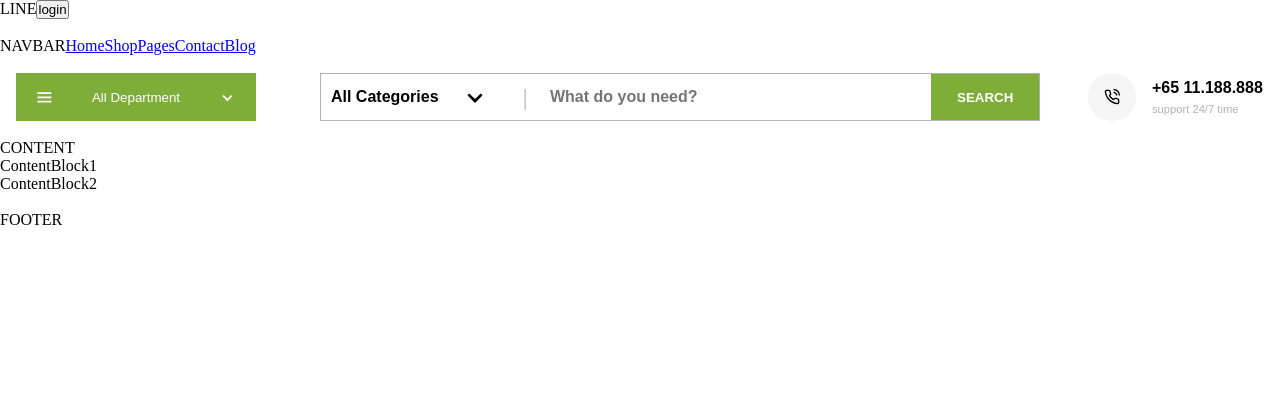
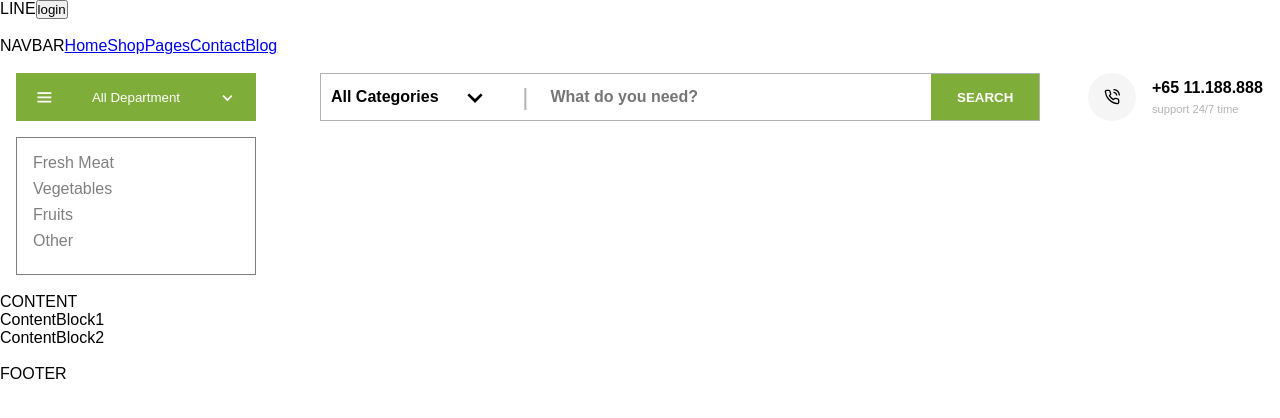
Before and after one commit to mederdiushekeev/Store-project-makers, a React (Create React App) app: page / in a window 1280 px wide. Both pictures are taken after a click on the button "All Department". Shown: the top 418 px of the page. Built offline with nearby package versions, Linux system fonts and the light colour scheme.

Commit message:
made testing department-button, by clicking the button shows any departments

```diff
--- a/src/components/GlobalPage/Navigation/Details/Depatments.jsx
+++ b/src/components/GlobalPage/Navigation/Details/Depatments.jsx
@@ -1,17 +1,14 @@
 import React from "react";
-import { BiChevronDown } from "react-icons/bi";
-import { BiMenu } from "react-icons/bi";
 
 const Depatments = () => {
   return (
-    <div className="department">
-      <button id="burger_btn">
-        <BiMenu style={{ width: "1.3rem", height: "1.3rem" }} />
-        All Department
-        <BiChevronDown
-          style={{ width: "1.3rem", height: "1.3rem" }}
-        />
-      </button>
+    <div>
+      <div className="depart_comps">
+        <p className="depart_comp">Fresh Meat</p>
+        <p className="depart_comp">Vegetables</p>
+        <p className="depart_comp">Fruits</p>
+        <p className="depart_comp">Other</p>
+      </div>
     </div>
   );
 };
--- a/src/components/GlobalPage/Navigation/Navigation.css
+++ b/src/components/GlobalPage/Navigation/Navigation.css
@@ -1,19 +1,21 @@
-*{
+* {
   box-sizing: border-box;
   padding: 0;
   margin: 0;
+  font-family: sans-serif;
 }
-.navigation{
+
+.inner_navigation {
   display: flex;
   justify-content: space-between;
 }
 
-.department{
+.department {
   width: 20%;
   margin-left: 1rem;
 }
 
-#burger_btn{
+#burger_btn {
   display: flex;
   padding: 0;
   justify-content: space-around;
@@ -21,11 +23,11 @@
   width: 15rem;
   height: 3rem;
   border: none;
-  background-color: #7FAD39;
+  background-color: #7fad39;
   color: white;
 }
 
-.block_search{
+.block_search {
   border: 0.01rem solid rgba(0, 0, 0, 0.307);
   width: 45rem;
   height: 3rem;
@@ -36,7 +38,7 @@
   color: rgba(0, 0, 0, 0.307);
 }
 
-#cat_btn{
+#cat_btn {
   height: 100%;
   border: none;
   width: 25%;
@@ -48,7 +50,7 @@
   align-items: center;
 }
 
-#search_inp{
+#search_inp {
   width: 50%;
   height: 100%;
   border: none;
@@ -56,16 +58,16 @@
   font-weight: 600;
 }
 
-#search_btn{
+#search_btn {
   height: 100%;
   border: none;
-  background-color: #7FAD39;
+  background-color: #7fad39;
   width: 15%;
   color: white;
   font-weight: 600;
 }
 
-#communication_call-icon{
+#communication_call-icon {
   background-color: #f5f5f5;
   display: flex;
   justify-content: center;
@@ -76,23 +78,35 @@
   margin-right: 1rem;
 }
 
-.communication{
+.communication {
   display: flex;
   align-items: center;
   width: 15%;
 }
 
-#call-number{
+#call-number {
   margin: 0;
   padding: 0;
-  font-family: sans-serif;
   margin-bottom: 0.4rem;
 }
 
-#call-sup{
+#call-sup {
   margin: 0;
   padding: 0;
-  font-family: sans-serif;
   font-size: 0.7rem;
   color: rgba(0, 0, 0, 0.307);
 }
+
+
+.depart_comps{
+  padding: 1rem;
+  margin-left: 1rem;
+  margin-top: 1rem;
+  width: 15rem;
+  border: 0.01rem solid rgba(0, 0, 0, 0.5);
+  color: rgba(0, 0, 0, 0.5);
+}
+
+.depart_comp{
+  margin-bottom: 0.5rem;
+}
--- a/src/components/GlobalPage/Navigation/Navigation.jsx
+++ b/src/components/GlobalPage/Navigation/Navigation.jsx
@@ -1,19 +1,32 @@
-import React from "react";
+import React, { useState } from "react";
 import Categories from "./Details/Categories";
 import Communication from "./Details/Communication";
 import Depatments from "./Details/Depatments";
 import './Navigation.css'
 import './images/arrow.png'
 import './images/burger-menu.png'
-
+import { BiChevronDown } from "react-icons/bi";
+import { BiMenu } from "react-icons/bi";
 
 const Navigation = () => {
+  const [department, setDepartment] = useState()
   return <div className="navigation">
-    <Depatments/>
-    <br/>
+    <div className="inner_navigation">
+    <div className="department">
+      <button onClick={() => setDepartment(!department)} id="burger_btn">
+        <BiMenu style={{ width: "1.3rem", height: "1.3rem" }} />
+        All Department
+        <BiChevronDown
+          style={{ width: "1.3rem", height: "1.3rem" }}
+          />
+      </button>
+    </div>
+
     <Categories/>
-    <br/>
+
     <Communication/>
+    </div>
+          {department ? <Depatments/> : null}
   </div>;
 };
 
--- a/src/components/GlobalPage/PageRoutes.jsx
+++ b/src/components/GlobalPage/PageRoutes.jsx
@@ -8,6 +8,7 @@ import Blog from "./Navbar/Details/Blog";
 import Contact from "./Navbar/Details/Contact";
 import Pages from "./Navbar/Details/Pages";
 import Shop from "./Navbar/Details/Shop";
+import Depatments from "./Navigation/Details/Depatments";
 
 const PageRoutes = () => {
   return (
@@ -16,14 +17,16 @@ const PageRoutes = () => {
         //! LINE components
         <Route path="autorization" element={<Autorization />} />
         //! NAVBAR components
-        <Route path="/" element={<Home />} />
+        <Route path="*" element={<Home />} />
         <Route path="shop" element={<Shop />} />
         <Route path="pages" element={<Pages />} />
         <Route path="contact" element={<Contact />} />
         <Route path="blog" element={<Blog />} />
-        //! NAVIGATION components //! CONTENT components
+        //! NAVIGATION components
+        //! CONTENT components
         <Route path="block1" element={<ContentBlock1 />} />
         <Route path="block2" element={<ContentBlock2 />} />
+        <Route path="*" element={<h1>error</h1>} />
         //! FOOTER components
       </Routes>
     </div>
```
